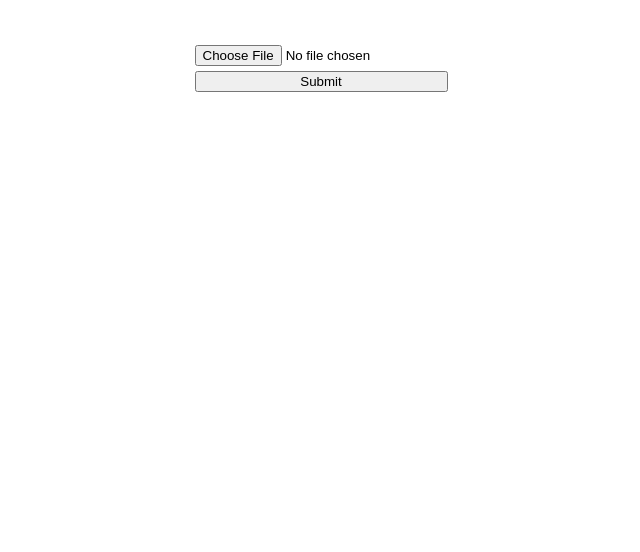
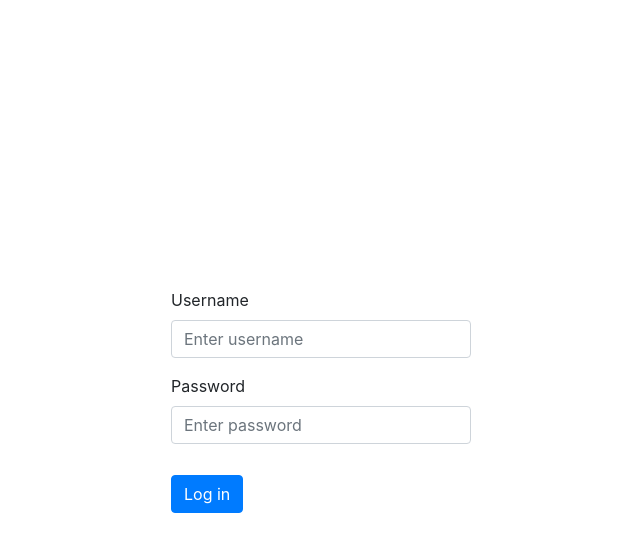
Before and after one commit to umbchackers/Judging-App, a React (Create React App) app in the folder client/: page / in a window 1280 px wide. Shown: the top 552 px of the page, without its empty margins (319-959 px from the left). Built offline with nearby package versions, Linux system fonts and the light colour scheme; the HTML template or start-up script is replaced by a standard one.

Commit message:
#14 Rework login to use react-bootstrap, remove Table component

```diff
--- a/client/package.json
+++ b/client/package.json
@@ -4,7 +4,9 @@
   "description": "React frontend for Judging App",
   "private": true,
   "dependencies": {
+    "bootstrap": "^4.3.1",
     "react": "^16.8.6",
+    "react-bootstrap": "^1.0.0-beta.12",
     "react-dom": "^16.8.6",
     "react-loading": "^2.0.3",
     "react-router-dom": "^5.0.0",
--- a/client/src/Home/Home.js
+++ b/client/src/Home/Home.js
@@ -1,78 +1,30 @@
 import React, { Component } from 'react';
 import './Home.css';
 
-import Table from './Table/Table';
+import api from 'api/api';
 
 class Home extends Component {
   constructor(props) {
     super(props);
     this.fileInput = React.createRef();
     this.state = {
-      error: '',
       isReady: false,
-      tableData: '',
+      assignments: [],
     };
   }
 
-  // Read contents from uploaded file
-  handleUpload = (event) => {
-    event.preventDefault();
-    let tableData = '';
-    let error = '';
-    let file = event.target.files[0];
-    let reader = new FileReader();
-
-    // Force .csv extension
-    reader.onloadstart = event => {
-      if (file.name.split('.').pop() !== 'csv') {
-        error = 'Please upload a CSV file!';
-        reader.abort();
-      }
-    };
-
-    reader.onload = event => {
-      tableData = reader.result;
-    };
-
-    reader.onerror = event => {
-      error = reader.error.message;
-      reader.abort();
-    };
-
-    reader.onloadend = event => {
-      this.setState({
-        tableData,
-        error,
-      });
-    };
-
-    reader.readAsText(file);
-  };
-
-  // Acts as a buffer between file upload and table generation
-  handleSubmit = (event) => {
-    event.preventDefault();
-    let error = '';
-
-    if (this.state.tableData === '') {
-      error = 'Please upload a non-empty file!';
-    }
-
-    this.setState({
-      error,
-      isReady: error === '',
+  componentDidMount() {
+    api.getAssignments().then(assignments => {
+      this.setState({ assignments });
     });
-  };
+  }
 
   render() {
+    const { assignments } = this.state;
+
     return (
       <div className="home">
-        <form className="form-file" onSubmit={this.handleSubmit}>
-          <input type="file" accept=".csv" onChange={this.handleUpload}/>
-          <input type="submit" value="Submit"/>
-        </form>
-        <p>{this.state.error}</p>
-        {this.state.isReady ? <Table data={this.state.tableData}/> : null}
+        {assignments}
       </div>
     );
   }
--- a/client/src/Home/Table/Table.css
+++ /dev/null
@@ -1,14 +0,0 @@
-.table {
-  table-layout: fixed;
-  border-collapse: collapse;
-  width: 80%;
-}
-
-.table, .table tr, .table td {
-  border: 1px solid black;
-}
-
-.table td {
-  padding: 15px;
-  text-align: left;
-}
--- a/client/src/Home/Table/Table.js
+++ /dev/null
@@ -1,28 +0,0 @@
-import React from 'react';
-import './Table.css';
-
-function renderTable(data) {
-  let table = [];
-  let rows = data.split('\n');
-  for (let i = 0; i < rows.length; i++) {
-    let children = [];
-    let columns = rows[i].split(',');
-    for (let j = 0; j < columns.length; j++) {
-      children.push(<td key={`${i}-${j}`}>{columns[j]}</td>);
-    }
-    table.push(<tr key={i}>{children}</tr>);
-  }
-  return table;
-}
-
-function Table(props) {
-  return (
-    <table className="table">
-      <tbody>
-        {renderTable(props.data)}
-      </tbody>
-    </table>
-  );
-}
-
-export default Table;
--- a/client/src/Login/Login.css
+++ b/client/src/Login/Login.css
@@ -1,38 +1,18 @@
 .login {
+  align-items: center;
+  display: flex;
   height: 100%;
   position: absolute;
-  display: flex;
-  flex-direction: column;
-  justify-content: center;
-  align-items: center;
+  width: 33%;
+  max-width: 300px;
+  min-width: 200px;
 }
 
-.login label {
-  margin-bottom: 5px;
+.login form {
+  width: 100%;
 }
 
-.login label, .submit {
-  align-self: flex-start;
+.login form button {
+  margin-top: 15px;
+  justify-self: center;
 }
-
-.login .submit {
-  margin-top: 15px;
-  padding: 0 10px;
-  border: 1px solid #a9a9a9;
-  border-radius: 5px;
-  height: 36px;
-  line-height: 36px;
-  background-color: white;
-}
-
-.login .submit:hover {
-  cursor: pointer;
-  background-color: lightgray;
-}
-
-.login input {
-  margin-bottom: 15px;
-  padding-left: 5px;
-  height: 30px;
-  width: 300px;
-}
--- a/client/src/Login/Login.js
+++ b/client/src/Login/Login.js
@@ -1,22 +1,32 @@
-import React, { useState, useRef } from 'react';
+import React, { useRef } from 'react';
+
+import { Form, Button } from 'react-bootstrap';
 
 import './Login.css';
 
 function Login(props) {
   const username = useRef(''), password = useRef('');
-  const [error, setError] = useState('');
 
-  function handleSubmit() {
+  function handleSubmit(e) {
+    e.preventDefault();
     props.handleAuth(username.current.value, password.current.value);
   }
 
   return (
     <div className="login">
-      <label><b>Username</b></label>
-      <input type="text" ref={username} />
-      <label><b>Password</b></label>
-      <input type="password" ref={password} />
-      <div className="submit" onClick={handleSubmit}>Log in</div>
+      <Form onSubmit={handleSubmit}>
+        <Form.Group controlId="username">
+          <Form.Label>Username</Form.Label>
+          <Form.Control type="text" placeholder="Enter username" />
+        </Form.Group>
+        <Form.Group controlId="password">
+          <Form.Label>Password</Form.Label>
+          <Form.Control type="password" placeholder="Enter password" />
+        </Form.Group>
+        <Button variant="primary" type="submit">
+          Log in
+        </Button>
+      </Form>
     </div>
   );
 }
--- a/client/src/api/api.development.js
+++ b/client/src/api/api.development.js
@@ -5,11 +5,10 @@
   return projects;
 };
 
-const getUserInfo = async () => ({ user: { username: 'judgedreadd' } });
+const getUserInfo = async () => ({ });
 
 const postLogin = async (username, login) => ({ auth: true });
 
-// Unsure exactly what is returned from this POST. Will update when I get home today.
 const postRankings = async (rankings) => ({ });
 
 export  {
--- a/client/src/index.css
+++ b/client/src/index.css
@@ -1,6 +1,4 @@
-body {
-  margin: 0;
-  padding: 0;
+* {
   font-family: -apple-system, BlinkMacSystemFont, "Segoe UI", "Roboto", "Oxygen",
     "Ubuntu", "Cantarell", "Fira Sans", "Droid Sans", "Helvetica Neue",
     sans-serif;
@@ -8,6 +6,11 @@
   -moz-osx-font-smoothing: grayscale;
 }
 
+body {
+  margin: 0;
+  padding: 0;
+}
+
 code {
   font-family: source-code-pro, Menlo, Monaco, Consolas, "Courier New",
     monospace;
--- a/client/src/index.js
+++ b/client/src/index.js
@@ -1,8 +1,11 @@
 import React from 'react';
 import ReactDOM from 'react-dom';
-import './index.css';
+
 import App from './App';
 import * as serviceWorker from './serviceWorker';
+
+import './index.css';
+import 'bootstrap/dist/css/bootstrap.min.css';
 
 ReactDOM.render(<App />, document.getElementById('root'));
 
```
Also changed, not shown: 2 other files (tests, documents, lock files or other folders).
